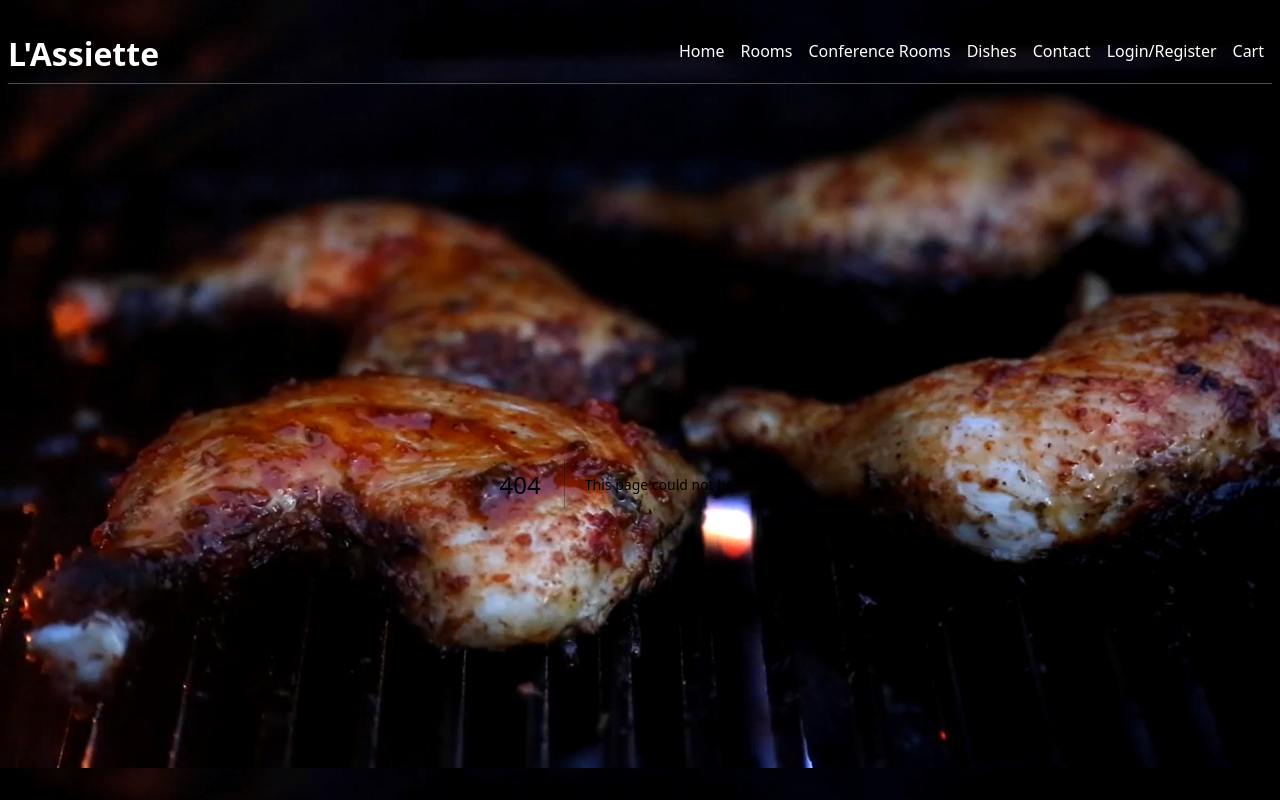
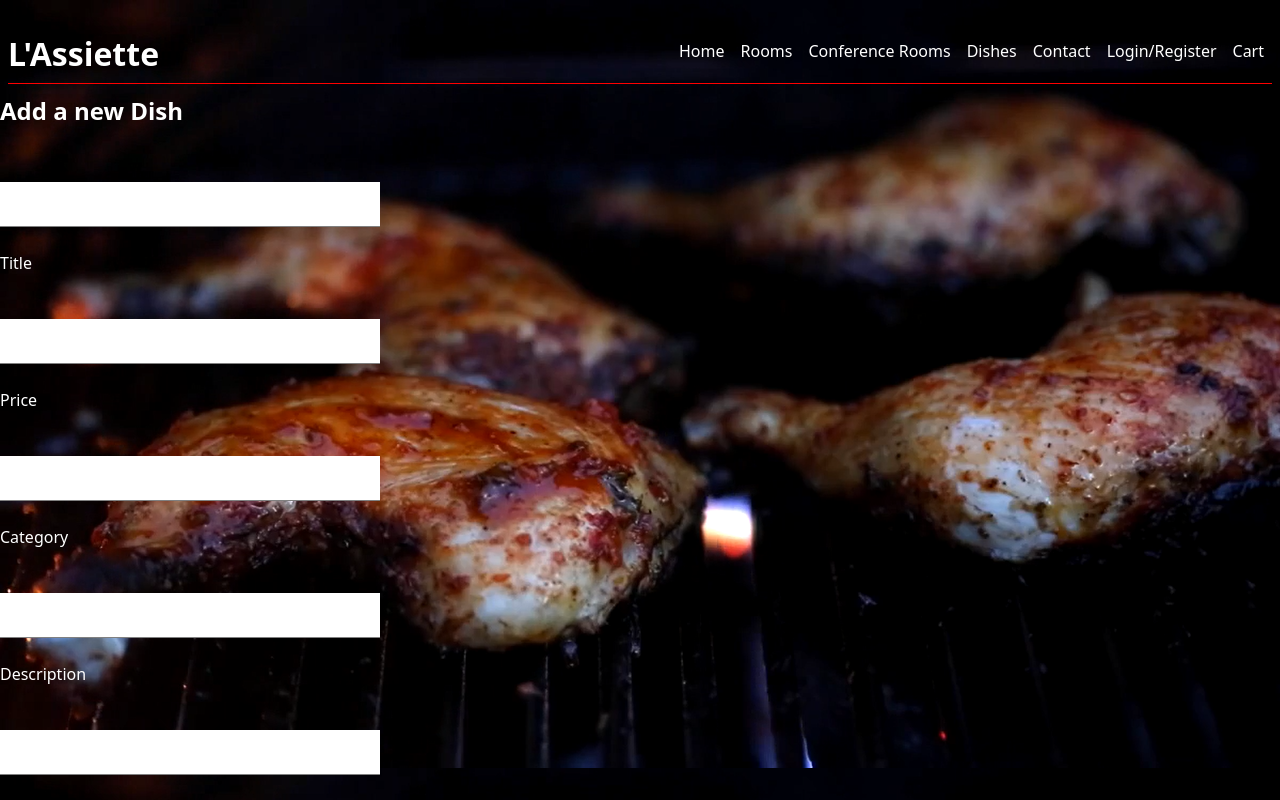
Before and after one commit to OliverMengich/restaurant_frontend, a Next.js app: page /add-dish in a window 1280 px wide. Before the commit this address had no page. Built offline with nearby package versions, Linux system fonts and the light colour scheme.

Commit message:
Adds the add dish page

```diff
--- /dev/null
+++ b/src/components/AddDishForm/AddDish.component.tsx
@@ -0,0 +1,27 @@
+import React from 'react';
+import FormInput from '../Form-input/FormInput.component';
+import FooterComponent from '../footer/Footer.component';
+import Button from '../button/Button.component';
+import addDishStyles from './AddDish.module.scss';
+interface AddDishProps{
+    onChange: ()=> void
+    onSubmit: ()=> void
+}
+const AddDishComponent=({onChange, onSubmit}: AddDishProps) =>{
+    return (
+        <div className={addDishStyles['sign-up-container']}>
+            <h2>Add a new Dish</h2>
+            <form onSubmit={onSubmit}>
+                <FormInput label="Title" name='title' type='text' />
+                <FormInput label='Price' required name='price' type='number' />
+                <FormInput label='Category' required name='category' type='text' />
+                <FormInput label='Description' required name='description' type='text' />
+                <FormInput label='Image URL' required name='imageuri' type='text' />
+                <Button type='submit' buttonType='google' >Add Dish</Button>
+            </form>
+            {/* <FooterComponent/> */}
+        </div>
+    );
+}
+
+export default AddDishComponent;
--- /dev/null
+++ b/src/components/AddDishForm/AddDish.module.scss
@@ -0,0 +1,8 @@
+.sign-up-container{
+    display: flex;
+    flex-direction: column;
+    width: 380px;
+    h2{
+        margin: 10px 0;
+    }
+}
--- /dev/null
+++ b/src/pages/add-dish.tsx
@@ -0,0 +1,22 @@
+import React,{useReducer} from 'react';
+import AddDishComponent from '@/components/AddDishForm/AddDish.component';
+import FooterComponent from '@/components/footer/Footer.component';
+function Index() {
+    const [formEls, setFormEls] = useReducer(e=>{
+        title: ''
+    })
+    function onChange(e: unknown) {
+
+    }
+    function onSubmit() {
+        // e.preventDefault();
+    }
+    return (
+        <div style={{}}>
+            <AddDishComponent onSubmit={onSubmit} onChange={onChange}/>
+            <FooterComponent/>
+        </div>
+    );
+}
+
+export default Index;
```
Also changed, not shown: src/components/DishesList/Dish.ts (added, +8 -0 lines), src/pages/rooms/index.tsx (+5 -8 lines).
